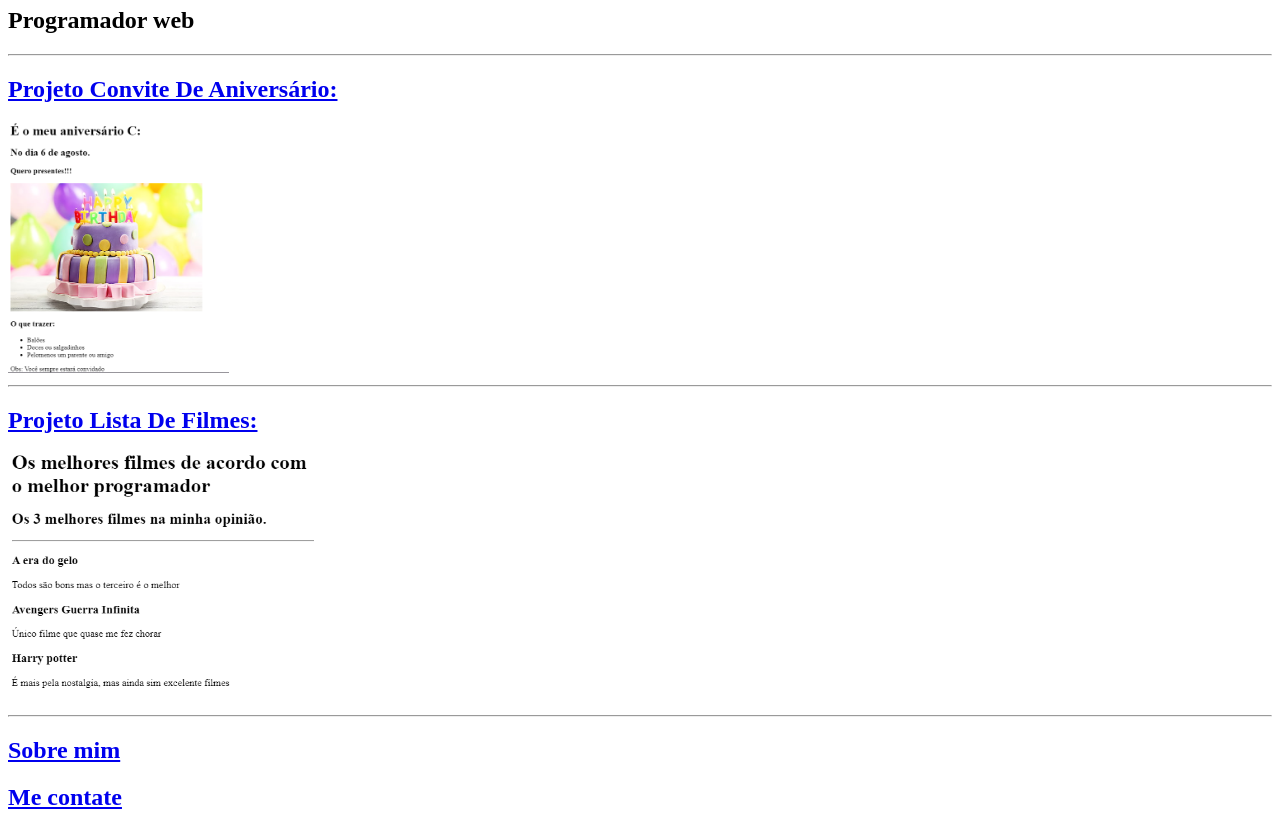
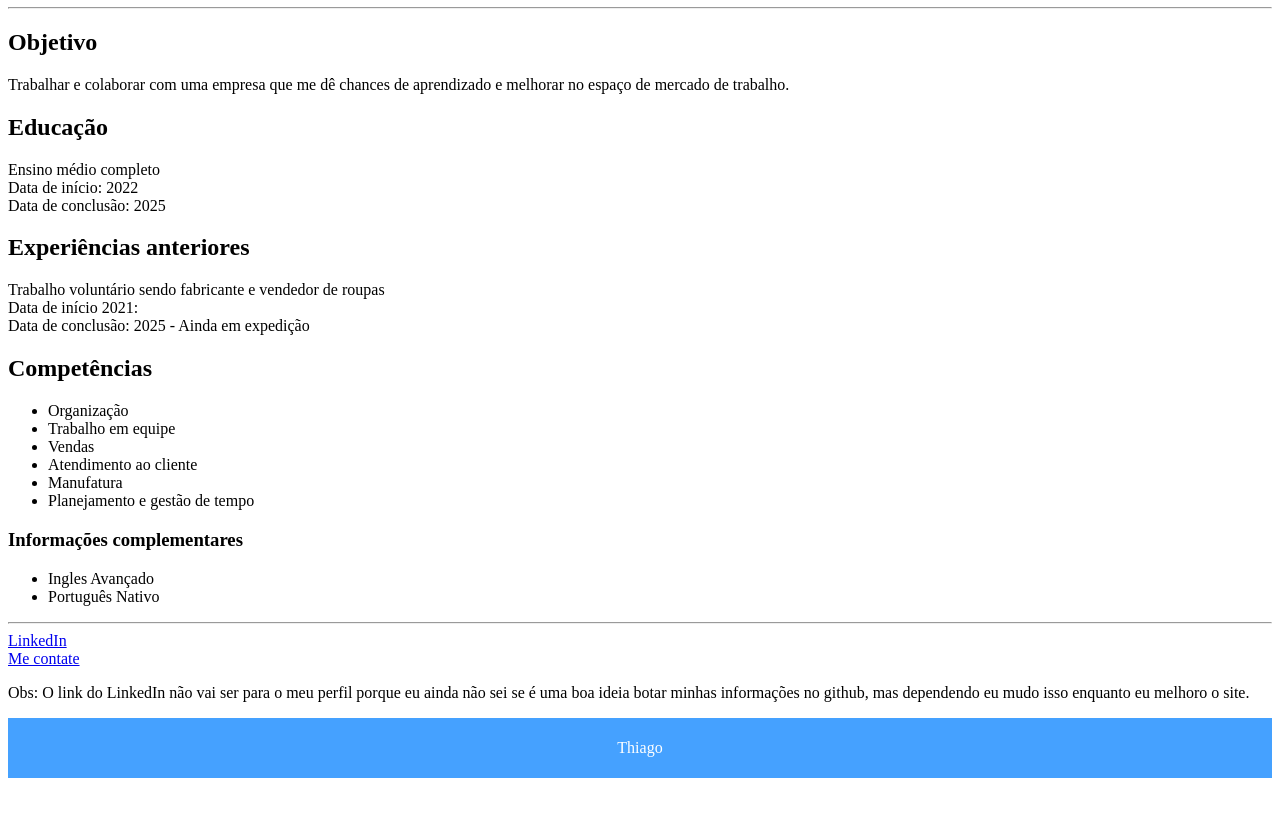
Before and after one commit to Thiago-ADS/html-portfolio, a plain HTML site: page index.html in a window 1280 px wide. Shown: the part 73-904 px from the top of the page. After the commit the page ends 859 px from the top, so only its background shows below. Drawn offline with Linux system fonts and the light colour scheme.

Commit message:
Add files via upload

```diff
--- a/index.html
+++ b/index.html
@@ -1,41 +1,70 @@
-<!-- TODO 1: Create the HTML Boilerplate -->
-
-<!-- TODO 2: Add Your previous projects' HTML into the public folder -->
-
-<!-- TODO 3: Take screenshots of your project previews and add the images to the images folder -->
-
-<!-- TODO 4: Add titles/subtitles etc. -->
-
-<!-- TODO 5: Add a link to the project pages -->
-
-<!-- TODO 6: Add images to show the project previews
-HINT for TODO 6: You can use the height attribute set to 200 to make the image smaller:
-https://developer.mozilla.org/en-US/docs/Web/HTML/Element/img#attr-height -->
-
-<!-- TODO 7: Add the Contact Me and About Me page links -->
 <!DOCTYPE html>
 <html lang="en">
 <head>
     <meta charset="UTF-8">
+    <meta http-equiv="X-UA-Compatible" content="IE=edge">
     <meta name="viewport" content="width=device-width, initial-scale=1.0">
-    <title>Meu primeiro site</title>
+    <title>Meu Currículo</title>
+    <style>
+
+        footer {
+  display: flex;
+  justify-content: center;
+  padding: 5px;
+  background-color: #45a1ff;
+  color: white;
+}
+
+    </style>
 </head>
 <body>
-
-    <h1>Portfolio - Thiago</h1>
-    <h2>Programador web</h2>
+    <h1>Thiago Santos</h1>
     <hr/>
 
-    <a href="./assets/images/Aniversário.png"><h2>Projeto Convite De Aniversário:</h2></a>
-    <img src="./assets/images/Aniversário.png" height="250" alt="Bolo de aniversário com balões de fundo"/>
+    <h2>Objetivo<h3></h2>
+    <p>Trabalhar e colaborar com uma empresa que me dê chances de aprendizado e melhorar no espaço de mercado de trabalho.</p>
+
+    <h2>Educação</h2>
+    <p>
+    Ensino médio completo <br/>
+    Data de início: 2022 <br/>
+    Data de conclusão: 2025
+    </p>
+
+    <h2>Experiências anteriores</h2>
+    <p>
+    Trabalho voluntário sendo fabricante e vendedor de roupas <br/>
+    Data de início 2021:<br/>
+    Data de conclusão: 2025 - Ainda em expedição
+    </p>
+
+    <h2>Competências</h2>
+    <p>
+        <ul>
+            <li>Organização</li>
+            <li>Trabalho em equipe</li>
+            <li>Vendas</li>
+            <li>Atendimento ao cliente</li>
+            <li>Manufatura</li>
+            <li>Planejamento e gestão de tempo</li>
+        </ul>
+    </p>
+
+    <h3>Informações complementares</h3>
+    <p>
+        <ul>
+            <li>Ingles Avançado</li>
+            <li>Português Nativo</li>
+        </ul>
+    </p>
     <hr/>
 
-    <a href="./assets/images/Filmes.png"><h2>Projeto Lista De Filmes:</h2></a>
-    <img src="./assets/images/Filmes.png" height="250" alt ="Lista com os 3 melhores filmes">
-    <hr/>
+    <a href="https://www.linkedin.com">LinkedIn</a> <br/>
+    <a href="./contact.html">Me contate</a>
+    <p>Obs: O link do LinkedIn não vai ser para o meu perfil porque eu ainda não sei se é uma boa ideia botar minhas informações no github, mas dependendo eu mudo isso enquanto eu melhoro o site.</p>
 
-    <a href="./public/about.html"><h2>Sobre mim</h2></a>
-    <a href="./public/contact.html"><h2>Me contate</h2></a>
-
+    <footer>
+        <p>Thiago</p>
+    </footer>
 </body>
 </html>
```
Also changed, not shown: contact.html (added, +7 -0 lines).
